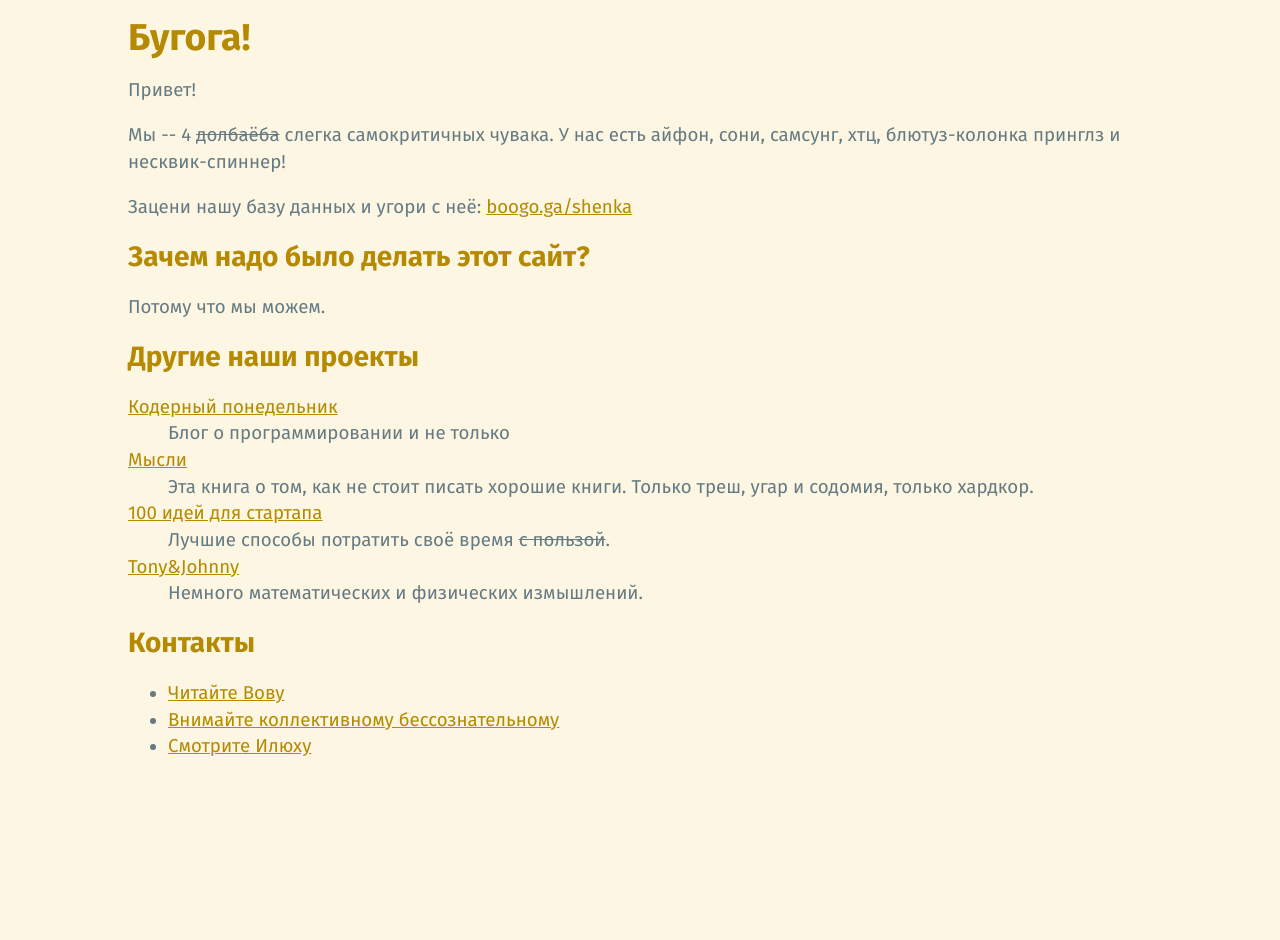
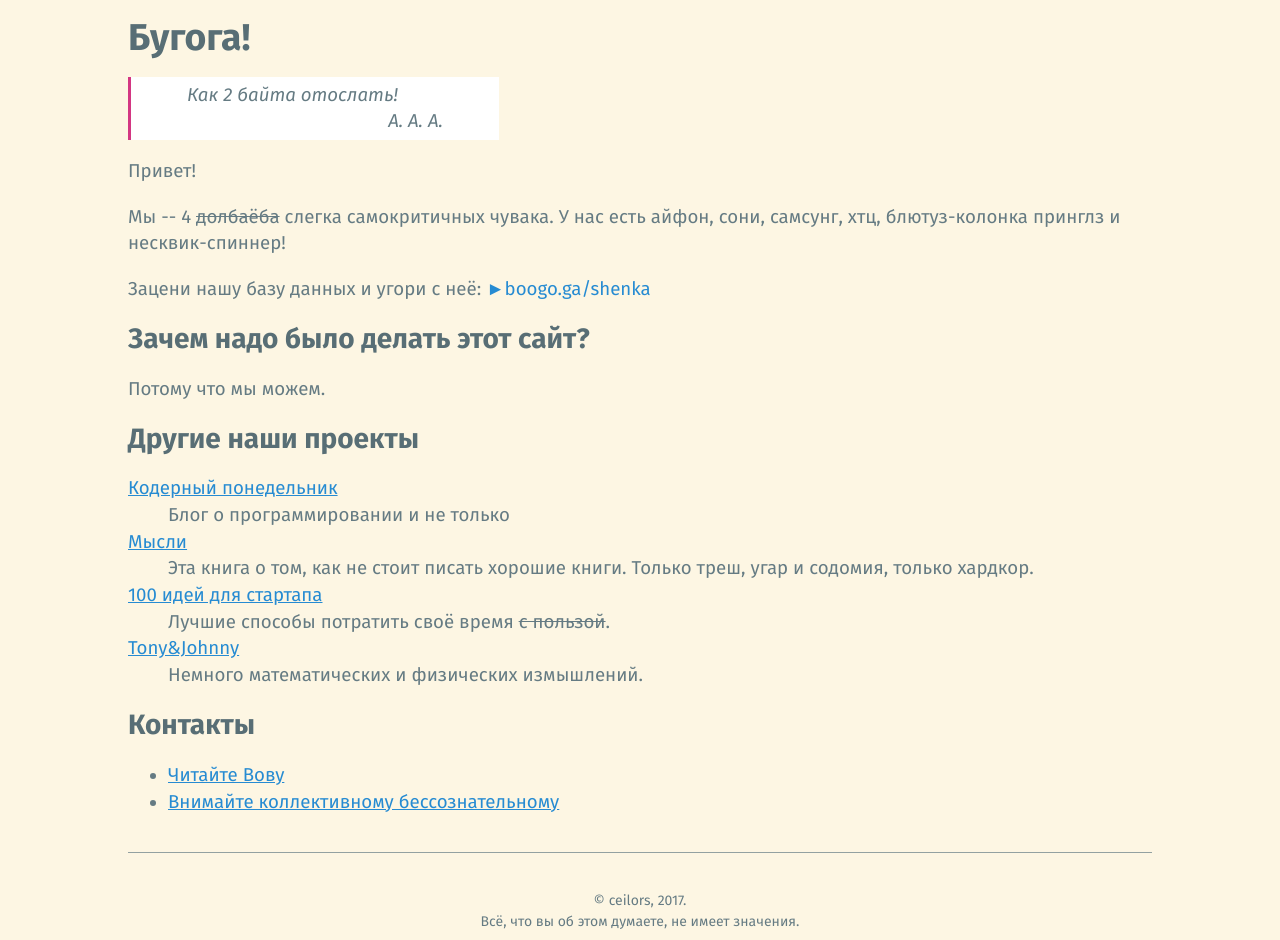
Before and after one commit to ceilors/measurements, a Flask app: page / in a window 1280 px wide. Before the commit the page ends 756 px from the top, so only its background shows below. Run offline with Flask 2, Linux system fonts and the light colour scheme.

Commit message:
fix Antoniii's masterpieces

```diff
--- a/static/css/main.css
+++ b/static/css/main.css
@@ -13,21 +13,25 @@ html {
   html a, html a:active, html a:visited {
     color: #586e75; }
   html a, html a:active, html a:visited, html code.url {
-    color: #b58900; }
-  html h1, html h2, html h3, html h4, html h5, html h6 {
-    color: #b58900; }
+    color: #268bd2; }
+  html a:hover {
+    color: #4ca2df; }
 
 html * {
   color-profile: sRGB;
   rendering-intent: auto; }
 
-.status {
-  color: silver;
-  font-weight: bold;
-  text-decoration: blink;
-  font-family: cursive;
-  font-style: oblique;
-  font-size: 75%; }
+blockquote {
+  display: inline-block;
+  background: white;
+  border-left: 3px solid #d33682;
+  margin: 0;
+  padding: 0.5ex 3em;
+  font-style: italic;
+  min-width: 25%; }
+  blockquote > .author {
+    display: block;
+    text-align: right; }
 
 table {
   margin-top: 2ex;
@@ -35,7 +39,8 @@ table {
 
 .container {
   max-width: 1024px;
-  margin: 0 auto; }
+  margin-left: auto;
+  margin-right: auto; }
 
 .devices {
   font-size: 90%;
@@ -73,4 +78,18 @@ table {
     position: absolute;
     border-bottom: 1px solid black; }
 
+.arrowed {
+  text-decoration: none; }
+  .arrowed:before {
+    content: "\25BA"; }
+
+footer {
+  text-align: center;
+  padding: 5ex 0 0;
+  margin-top: 5ex;
+  border-top: 1px solid #93a1a1;
+  font-size: 75%;
+  color: #657b83;
+  line-height: 1.5; }
+
 /*# sourceMappingURL=main.css.map */
--- a/static/css/main.scss
+++ b/static/css/main.scss
@@ -27,20 +27,15 @@ $green:     #859900;
 
 @mixin accentize($accent) {
     a, a:active, a:visited, code.url { color: $accent; }
-    h1,h2,h3,h4,h5,h6 {color:$accent}
+    a:hover { color: lighten($accent, 10%); }
 }
 
 /*    Solarized ****/
 
 html {
     @include rebase($base3,$base2,$base1,$base0,$base00,$base01,$base02,$base03);
-    @include accentize($yellow);
+    @include accentize($blue);
     font: 14pt/20pt 'Fira Sans', sans-serif;
-    height: 101%; /*Когда содержимое страницы не заполняет всю высоту окна браузера,
-    никакие полосы прокрутки вам не нужны. Однако изменение его размеров заставит их
-    появиться и добавить лишние 10-15 px к ширине окна, вытесняя контент страницы.
-    Данный отрывок кода гарантирует, что элемент HTML всегда окажется чуть выше браузера,
-    что заставит полосы прокрутки оставаться на месте.*/
 }
 
 
@@ -49,12 +44,19 @@ html * {
     rendering-intent: auto;
 }
 
-.status {
-    color: silver;
-    font-weight: bold;
-    text-decoration: blink;
-    font-family: cursive;
-    font-size: 75%;
+blockquote {
+    display: inline-block;
+    background: white;
+    border-left: 3px solid $magenta;
+    margin: 0;
+    padding: 0.5ex 3em;
+    font-style: italic;
+    min-width: 25%;
+
+    &>.author {
+        display: block;
+        text-align: right;
+    }
 }
 
 table {
@@ -64,7 +66,8 @@ table {
 
 .container {
     max-width: 1024px;
-    margin: 0 auto;
+    margin-left: auto;
+    margin-right: auto;
 }
 
 .devices {
@@ -116,28 +119,20 @@ table {
     }
 }
 
-.inline-link-3 {
-    display: inline-block;
-    position: relative;
-    padding-left: 6px;
-    /* Font styles */
+.arrowed {
     text-decoration: none;
-    color: #6AB3EC;
-    text-shadow: 0 1px 1px rgba(255,255,255,0.9);
+
+    &:before {
+        content: "\25BA";
+    }
 }
 
-.inline-link-3:hover {
-    color: #3C9CE7;
+footer {
+    text-align: center;
+    padding: 5ex 0 0;
+    margin-top: 5ex;
+    border-top: 1px solid $base1;
+    font-size: 75%;
+    color: $base00;
+    line-height: 1.5;
 }
-
-.inline-link-3:before {
-    content: "\25BA";
-    font-size: 80%;
-    display: inline-block;
-    padding-right: 3px;
-    pointer-events: none;
-}
-
-.inline-link-3:hover:before {
-    color: #F2BF97;
-}
--- a/templates/index.html
+++ b/templates/index.html
@@ -5,7 +5,8 @@
 {% endblock %}
 
 {% block content %}
-<div class="container"> <!--_____________________________________________$
+<div class="container"> <!--
+_____________________________________________$
 _____________________________________________$$
 _____________________________________________$_$
 _____________________________________________$__$
@@ -43,12 +44,15 @@ ________________________________$$$__$$$$$__$$$___$$$$$$
 _________________________________$$$$$$$_$$__$$$___$$$$$
 __________________________________$$$$$$_$$$__$$$____$$$-->
     <h1>Бугога!</h1>
-
+    <blockquote>
+      Как 2 байта отослать!<br/>
+      <span class="author">А. А. А.</span>
+    </blockquote>
     <p>Привет!</p>
 
     <p>Мы -- 4 <s>долбаёба</s> слегка самокритичных чувака. У нас есть айфон, сони, самсунг, хтц, блютуз-колонка принглз и несквик-спиннер!</p>
 
-    <p>Зацени нашу базу данных и угори с неё: <a class="inline-link-3" href="/shenka" title="База данных по измерителям толщины">boogo.ga/shenka</a></p>
+    <p>Зацени нашу базу данных и угори с неё: <a class="arrowed" href="/shenka" title="База данных по измерителям толщины">boogo.ga/shenka</a></p>
 
     <h2>Зачем надо было делать этот сайт?</h2>
     <p>Потому что мы можем.</p>
@@ -72,10 +76,7 @@ __________________________________$$$$$$_$$$__$$$____$$$-->
     <h2>Контакты</h2>
       <ul>
         <li><a href="https://twitter.com/johnnyabdrams" title="twitter">Читайте Вову</a></li>
-
         <li><a href="https://t.me/aomadhfianais" title="telegram">Внимайте коллективному бессознательному</a></li>
-
-        <li><a href="https://www.youtube.com/channel/UCi4ksAhDSM0yDzUGI1b1DjA" title="youtube">Смотрите Илюху</a></li>
       </ul>
   </div>
 {% endblock %}
--- a/templates/layout.html
+++ b/templates/layout.html
@@ -11,5 +11,9 @@
   <body>
     {% block content %}
     {% endblock %}
+    <footer class="container">
+        © ceilors, 2017.<br/>
+        Всё, что вы об этом думаете, не имеет значения.
+    </footer>
   </body>
 </html>
```
Also changed, not shown: 1 other file.
